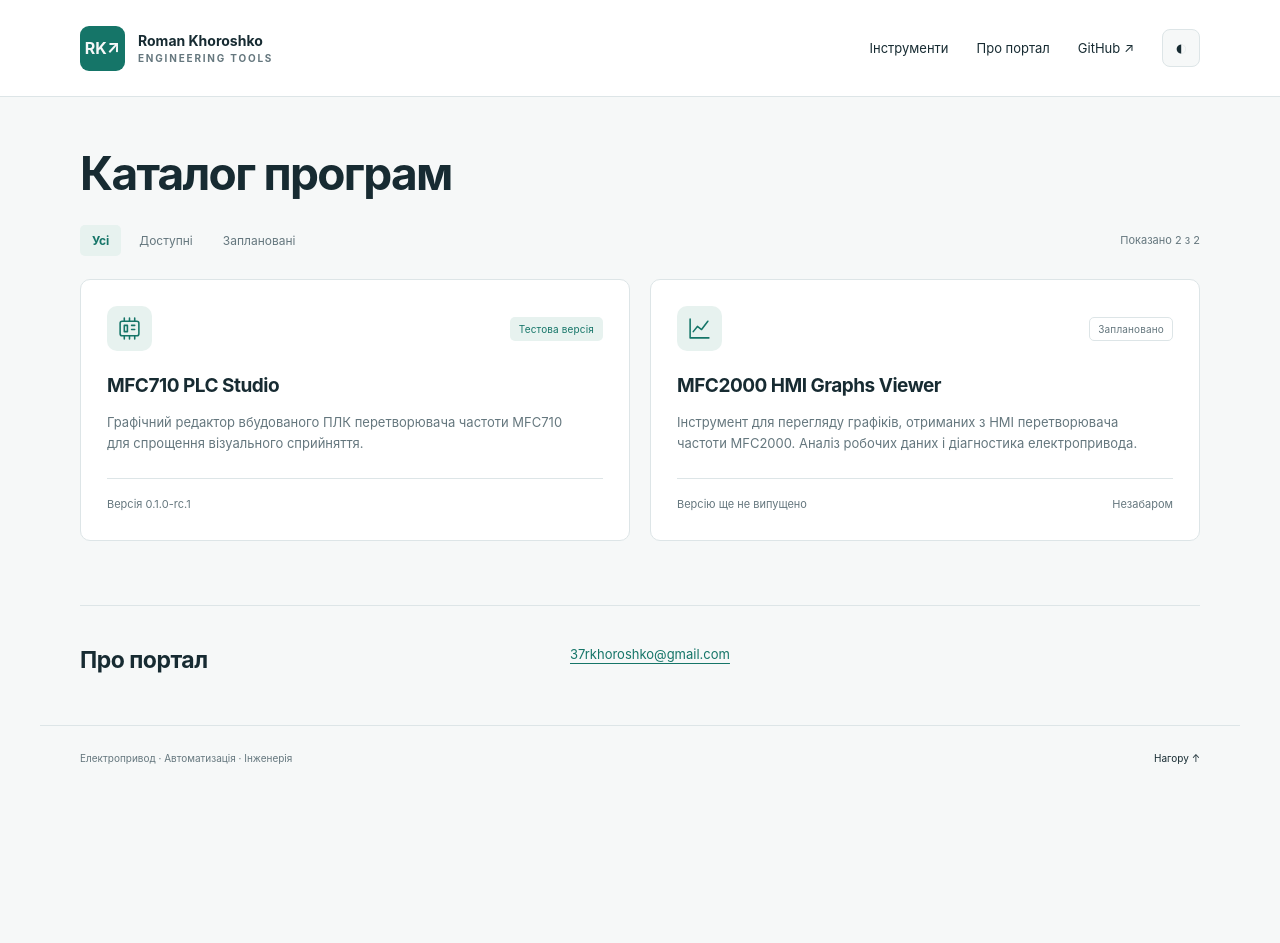
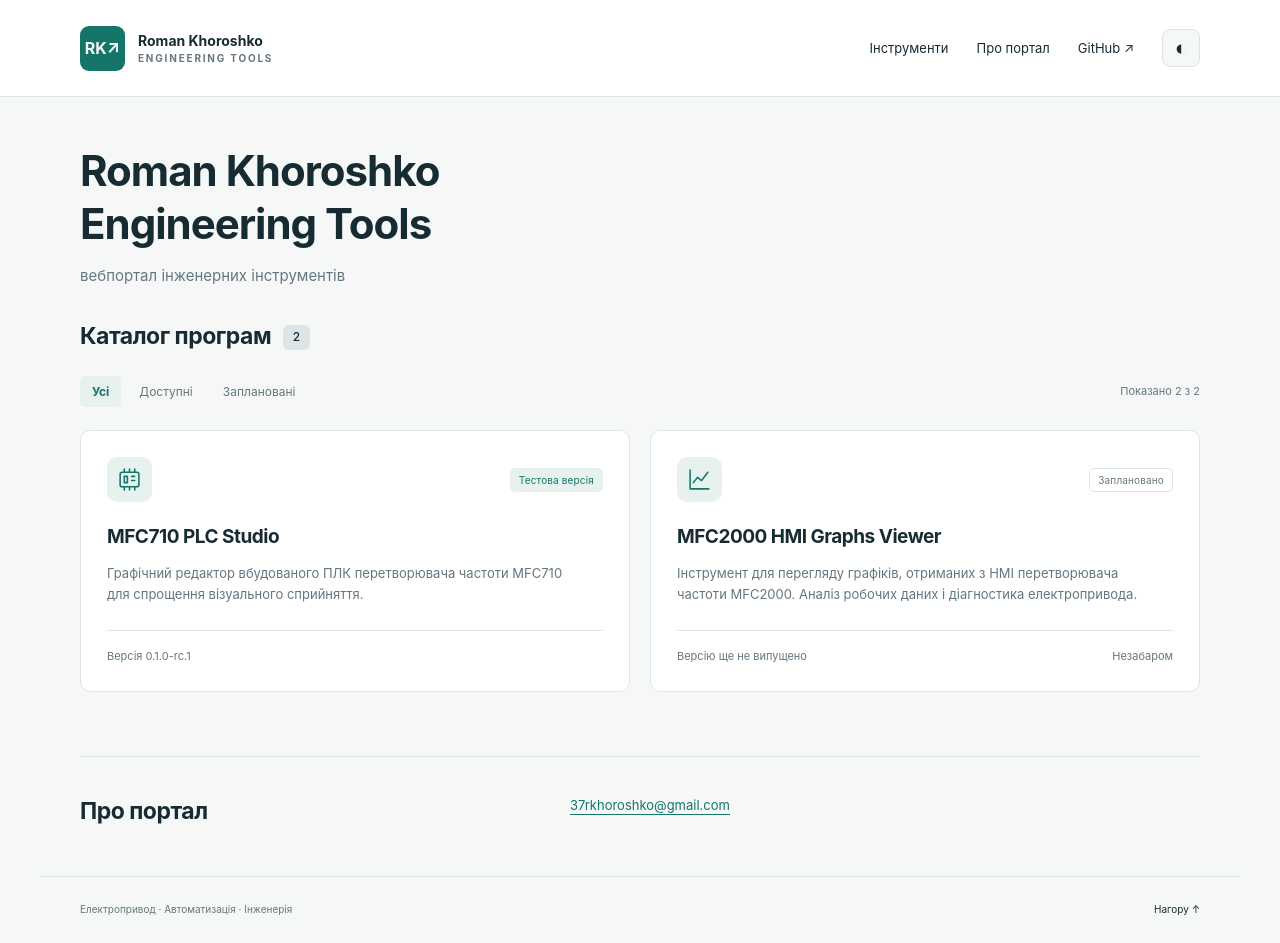
Before and after one commit to Roman-Khoroshko-tech/Roman-Khoroshko-tech.github.io, a website: page index.html in a window 1280 px wide. Before the commit the page ends 800 px from the top, so only its background shows below. Drawn offline with Linux system fonts and the light colour scheme.

Commit message:
Add portal masthead and show program count in catalog

```diff
--- a/index.html
+++ b/index.html
@@ -6,7 +6,7 @@
   <meta name="color-scheme" content="light dark">
   <title>Roman Khoroshko Engineering Tools</title>
   <link rel="icon" href="./assets/favicon.svg" type="image/svg+xml">
-  <link rel="stylesheet" href="./assets/styles.css?v=1.0.4">
+  <link rel="stylesheet" href="./assets/styles.css?v=1.0.5">
   <script src="./assets/theme.js"></script>
   <script type="module" src="./assets/app.js?v=1.0.4"></script>
 </head>
@@ -17,8 +17,12 @@
   <nav aria-label="Основна навігація"><a class="nav-link" href="#catalog">Інструменти</a><a class="nav-link" href="#about">Про портал</a><a class="github-link" href="https://github.com/Roman-Khoroshko-tech/Roman-Khoroshko-tech.github.io">GitHub ↗</a><button id="theme" class="theme" aria-label="Увімкнути темну тему" aria-pressed="false">◐</button></nav>
 </div></header>
 <main class="shell">
-  <section id="catalog" class="catalog" aria-labelledby="title">
-    <div class="section-heading"><h1 id="title">Каталог програм</h1><span id="total" hidden></span></div>
+  <section class="portal-heading" aria-labelledby="title">
+    <h1 id="title">Roman Khoroshko<br><span>Engineering Tools</span></h1>
+    <p>вебпортал інженерних інструментів</p>
+  </section>
+  <section id="catalog" class="catalog" aria-labelledby="catalog-title">
+    <div class="section-heading"><h2 id="catalog-title">Каталог програм <span id="total" class="count" aria-label="Кількість програм">–</span></h2></div>
     <div class="results-bar"><div id="filters" class="filters" role="group" aria-label="Статус інструмента"><button data-filter="all" aria-pressed="true">Усі</button><button data-filter="available" aria-pressed="false">Доступні</button><button data-filter="planned" aria-pressed="false">Заплановані</button></div><p id="result-count" role="status" aria-live="polite"></p></div>
     <p id="message" role="status">Завантаження каталогу…</p><button id="retry" class="secondary" hidden>Спробувати ще раз</button>
     <div id="tools" class="grid"></div>
```
